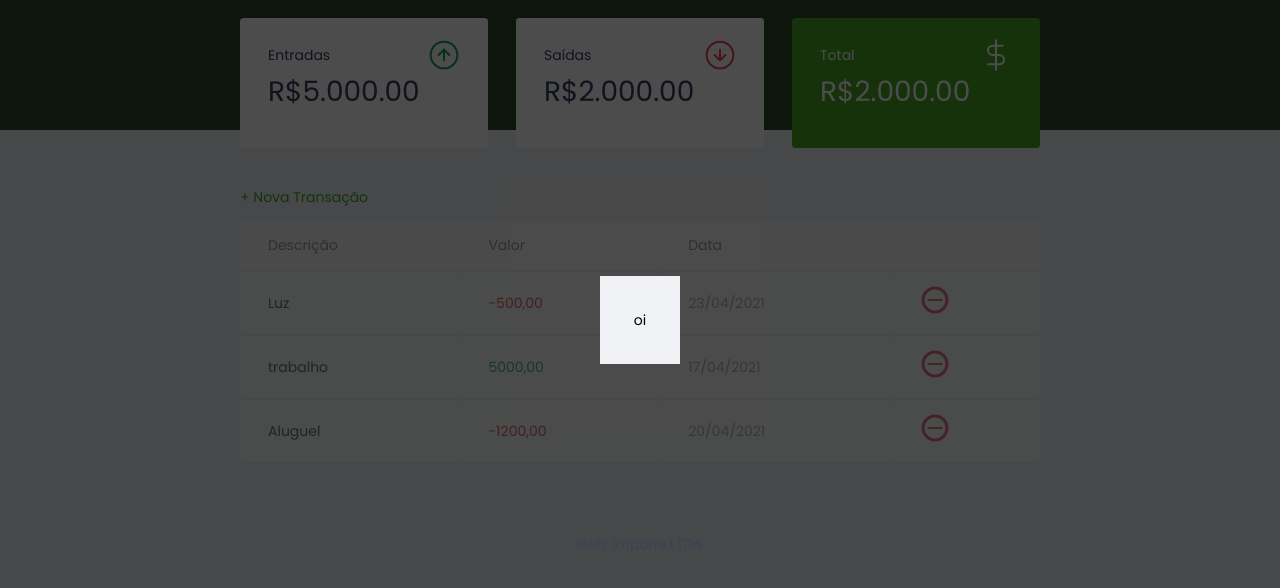
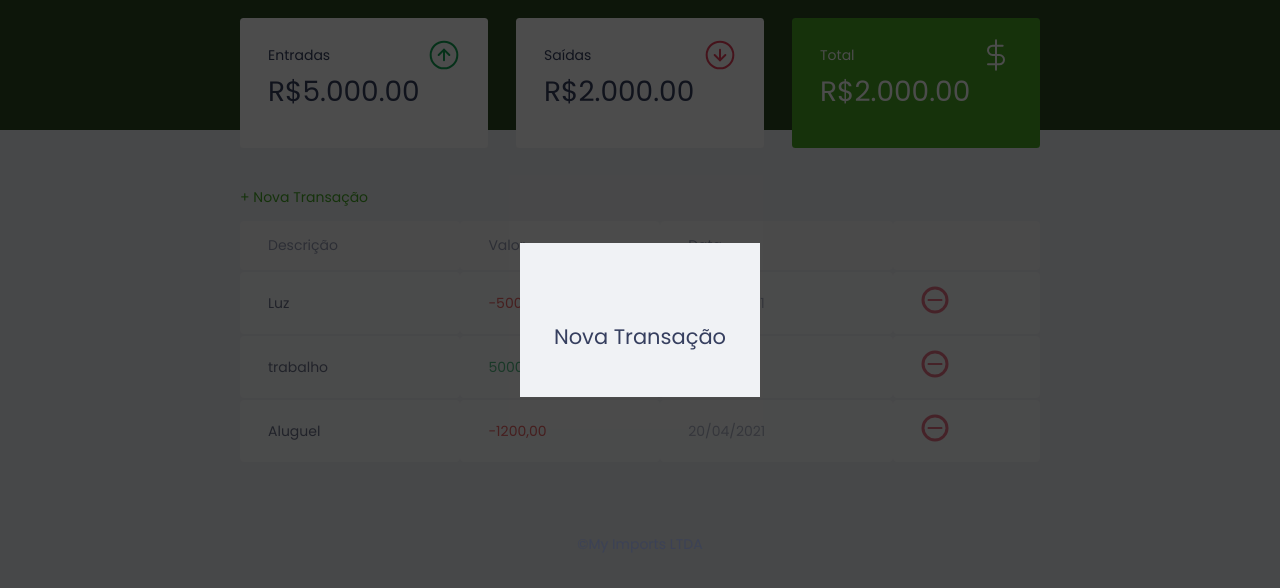
Before and after one commit to swxtz/Dev-Finance, a plain HTML site: page index.html in a window 1280 px wide. Shown: the part 80-668 px from the top of the page. Drawn offline with Linux system fonts and the light colour scheme.

Commit message:
Update index.html

```diff
--- a/index.html
+++ b/index.html
@@ -113,7 +113,10 @@
 
     <div class="modal-overlay active">
         <div class="modal">
-            oi
+          <div id="form">
+              <h2>Nova Transação</h2>
+              <form action=""></form>
+          </div>
         </div>
     </div>
 
```
